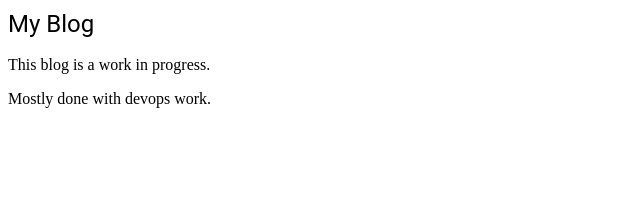
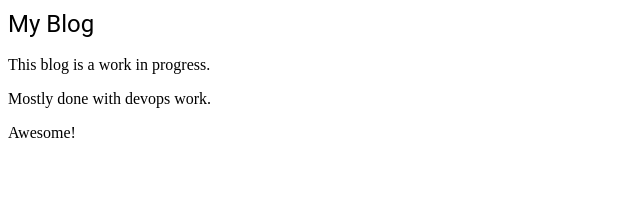
Before and after one commit to vijaykumarjuwai/vijayk.net, an Angular app: page /blog in a window 1280 px wide. Shown: the top 214 px of the page, without its empty margins (0-640 px from the left). Built offline with nearby package versions, Linux system fonts and the light colour scheme.

Commit message:
Added another line

```diff
--- a/src/app/blog/blog.component.html
+++ b/src/app/blog/blog.component.html
@@ -1,2 +1,3 @@
 <p>This blog is a work in progress.</p>
 <p>Mostly done with devops work.</p>
+<p>Awesome!</p>
```
